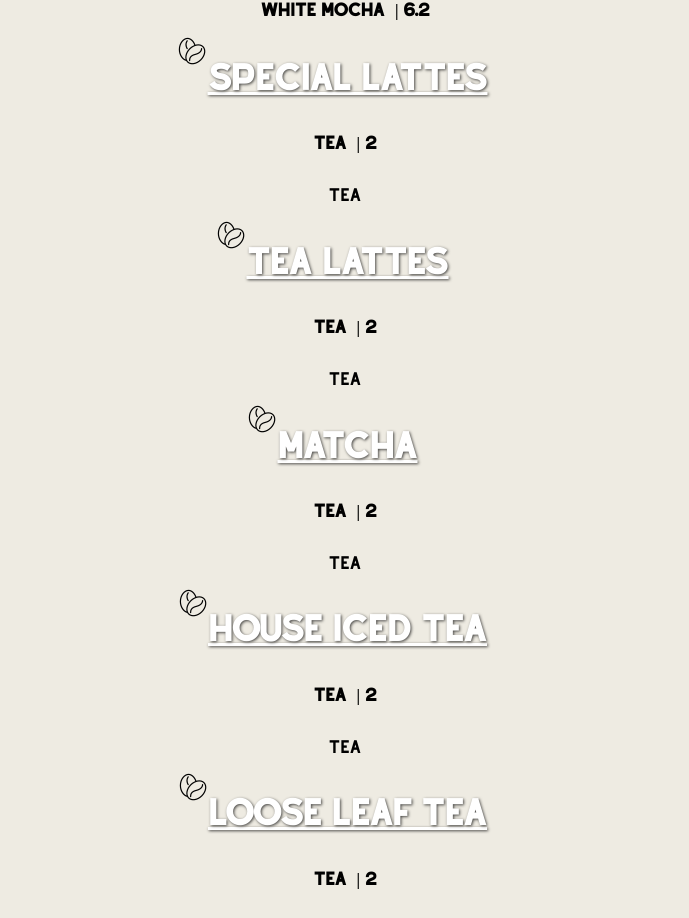
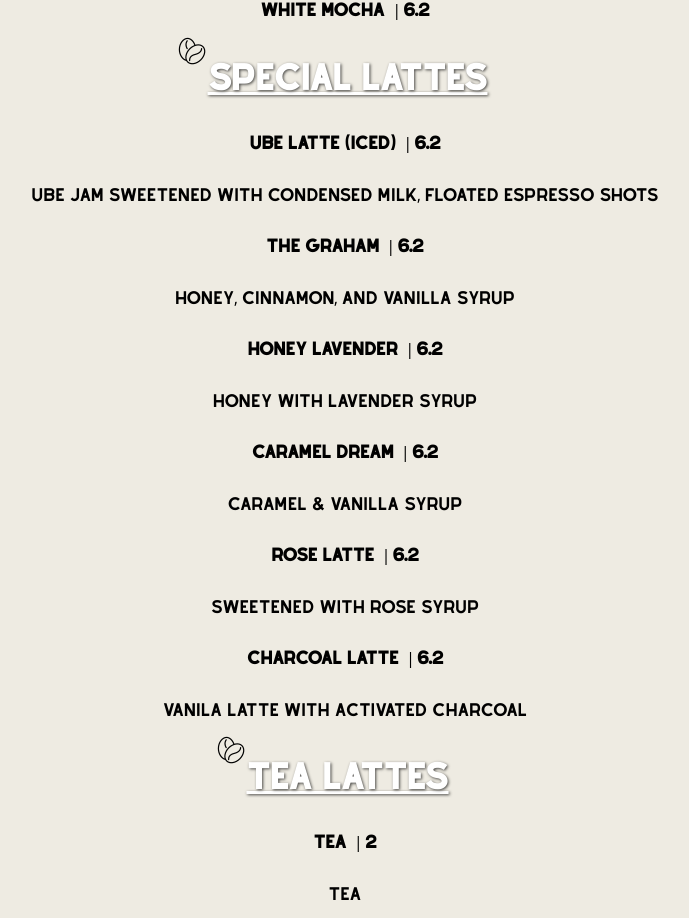
Before and after one commit to rydelldonato/18-grams-website, a React (Create React App) app: page /menus in a window 1280 px wide. Shown: the part 2333-3251 px from the top of the page, without its empty margins (295-984 px from the left). Built offline with nearby package versions, Linux system fonts and the light colour scheme.

Commit message:
added special lattes

```diff
--- a/src/components/menus/drinks/drinks.js
+++ b/src/components/menus/drinks/drinks.js
@@ -109,9 +109,39 @@ const drinks = [
   },
   {
     category: "Special Lattes",
-    name: "tea",
-    info: "tea",
-    price: 2,
+    name: "Ube Latte (iced)",
+    info: "Ube jam sweetened with condensed milk, floated espresso shots",
+    price: 6.2,
+  },
+  {
+    category: "Special Lattes",
+    name: "The graham",
+    info: "Honey, cinnamon, and vanilla syrup",
+    price: 6.2,
+  },
+  {
+    category: "Special Lattes",
+    name: "Honey Lavender",
+    info: "Honey with lavender syrup",
+    price: 6.2,
+  },
+  {
+    category: "Special Lattes",
+    name: "Caramel Dream",
+    info: "Caramel & vanilla syrup",
+    price: 6.2,
+  },
+  {
+    category: "Special Lattes",
+    name: "Rose Latte",
+    info: "Sweetened with rose syrup",
+    price: 6.2,
+  },
+  {
+    category: "Special Lattes",
+    name: "Charcoal Latte",
+    info: "Vanila latte with activated charcoal",
+    price: 6.2,
   },
   {
     category: "Tea Lattes",
```
